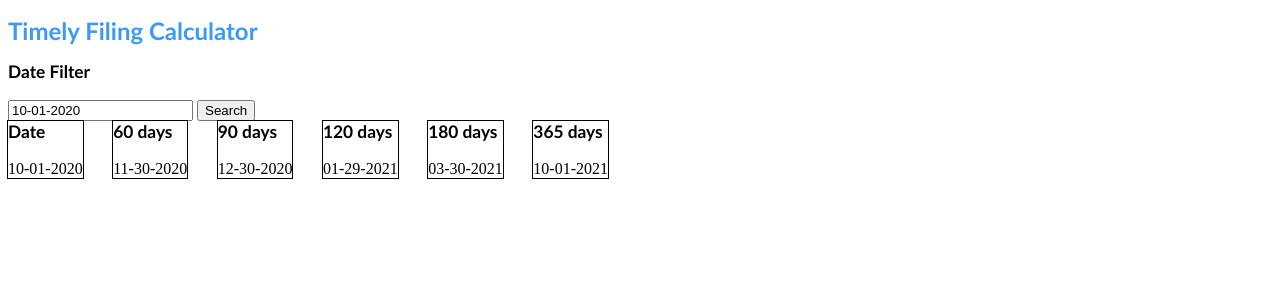
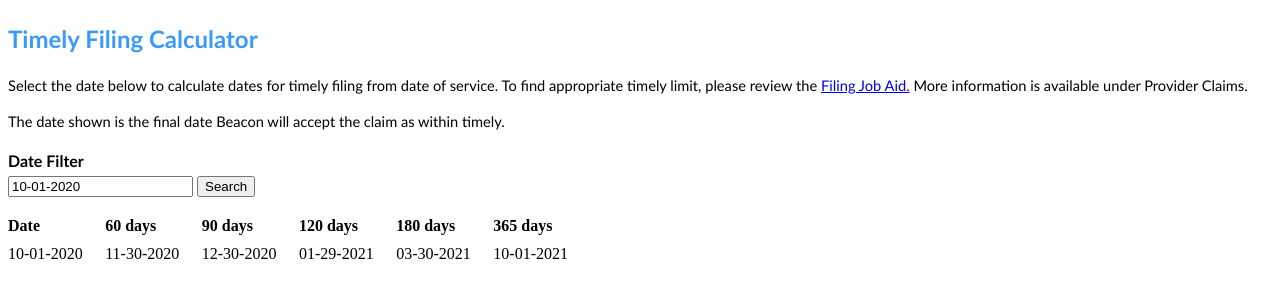
Before and after one commit to Jared-matos/Timely-Filing-Calculator, a website: page index.html in a window 1280 px wide. Drawn offline with nearby package versions, Linux system fonts and the light colour scheme.

Commit message:
formatting

```diff
--- a/index.html
+++ b/index.html
@@ -6,13 +6,41 @@
     <meta http-equiv="X-UA-Compatible" content="ie=edge" />
   </head>
 
+
   <link rel='stylesheet' href='https://code.jquery.com/ui/1.12.1/themes/base/jquery-ui.css'>
 
 <style>
+body {
+  color: #000000;
+}
+.timely-desc{
+  color:#000;
+  font-size: 11pt;
+  font-family: calibri;
+}
+.timely-title{
+  color: #3a99f9;
+  font-size: 18pt;
+  font-weight: 700;
+  display: block;
+  font-family: calibri;
+}
+.userInput {
+  margin: 20px auto;
+}
+.userInput > label{
+  margin: 10px auto;
+  color: #000;
+  font-weight: bold;
+  display: block;
+  height: 11pt;
+  font-family: calibri;
+}
 .dates {
   display: flex;
   justify-content: space-between;
-    width: 600px;
+  width: 560px;
+/*   outline:0.10em solid black; */
 }
 .dates > div {
   max-height: 80px;
@@ -20,26 +48,20 @@
   -webkit-box-sizing: border-box;
   -moz-box-sizing: border-box;
   box-sizing: border-box;
-    outline:0.01em solid black;
+/*   outline:0.001em solid black; */
 }
-  label {
-    color: #000;
+.dates > div > label {
+  color: rgb(0, 0, 0);
   font-weight: bold;
   display: block;
-    font-size: 13pt;
-    font-family: calibri;
+  height: 10px;
 }
 p {
   display: inline
 }
-  h1{
-    font-family: calibri;
-    font-size: 18pt;
-    color: rgb(58, 153, 249);
-  }
 </style>
 
-    <!--<script>
+  <script>
   window.console = window.console || function(t) {};
 </script>
 
@@ -50,16 +72,23 @@
     window.parent.postMessage("resize", "*");
   }
 </script>
-  -->
 
 
 </head>
 
 <body translate="no" >
-    <h1>Timely Filing Calculator</h1>
+  <p class="timely-title">Timely Filing Calculator</p>
+<p class="timely-desc">
+  <span>
+    Select the date below to calculate dates for timely filing from date of service. To find appropriate timely limit, please review the <a href="/team/MemberServicesWoburn/SiteAssets/SitePages/Provider%20Claim%20Calls/Claims%20Timely%20Filing%20Job%20Aide.xlsx">Filing Job Aid.</a> More information is available under Provider Claims.
+    <br />
+    <br />
+    The date shown is the final date Beacon will accept the claim as within timely.
+  </span>
 
+</p>
 <div class="userInput">
-    <label>Date Filter</label><br />
+  <label>Date Filter</label>
   <p><input type="text" id="datePicker"></p>
   <button id="search">Search</button>
 </div>
@@ -98,7 +127,7 @@
     dateFormat: "mm-dd-yy" });
 
   // Set Default Date
-    $("#datePicker").datepicker("setDate", moment().format("MM-DD-YYYY"));
+  $("#datePicker").datepicker("setDate", moment(new Date()).format("MM-DD-YYYY"));
   // Initial values
   var dateToUse = $("#datePicker").val();
   $("#dateChosen").text(dateToUse);
@@ -109,9 +138,10 @@
   $("#365days").text(moment(dateToUse).add(365, "day").format("MM-DD-YYYY"));
 
   $("#search").on("click", function (e) {
-  e.preventDefault()
-      console.log($("#datePicker").val());
-      var dateToUse = $("#datePicker").val();
+    e.preventDefault();
+    // console.log($("#datePicker").val());
+    var dateToUse = moment($("#datePicker").val()).format("MM-DD-YYYY");
+    console.log(dateToUse);
     $("#dateChosen").text(dateToUse);
     $("#60days").text(moment(dateToUse).add(60, "day").format("MM-DD-YYYY"));
     $("#90days").text(moment(dateToUse).add(90, "day").format("MM-DD-YYYY"));
```
Lines whose indentation alone changed are shown as unchanged.
